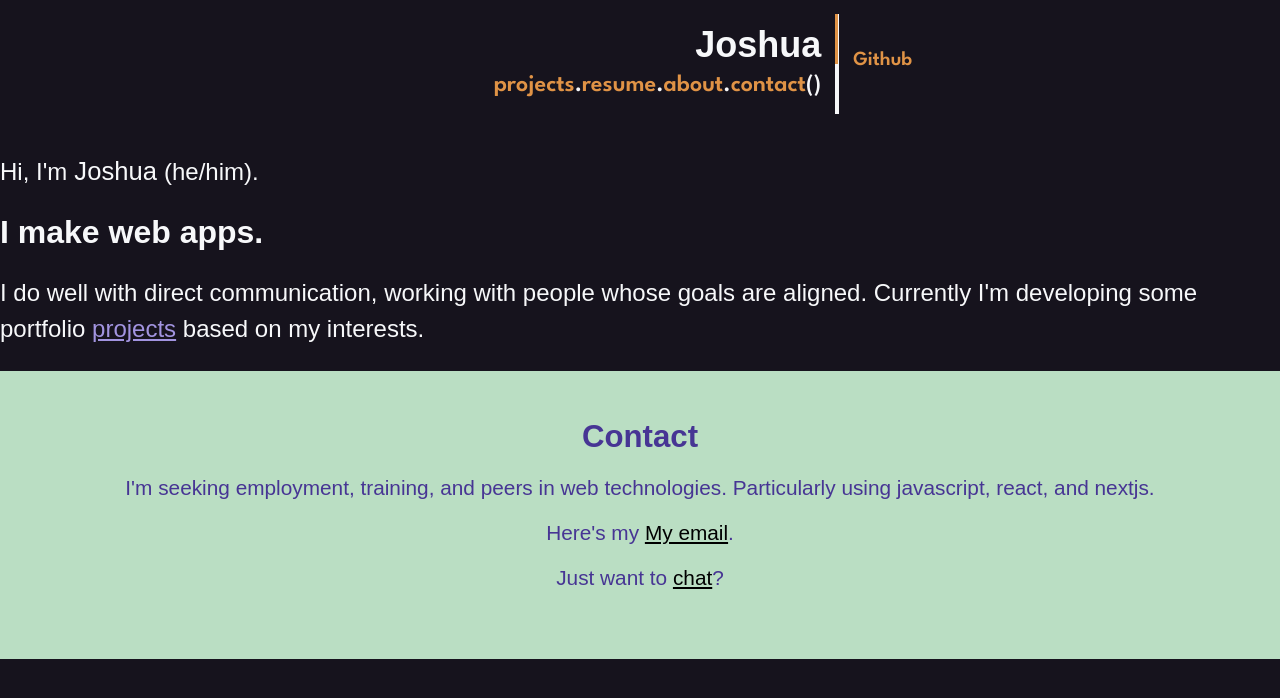
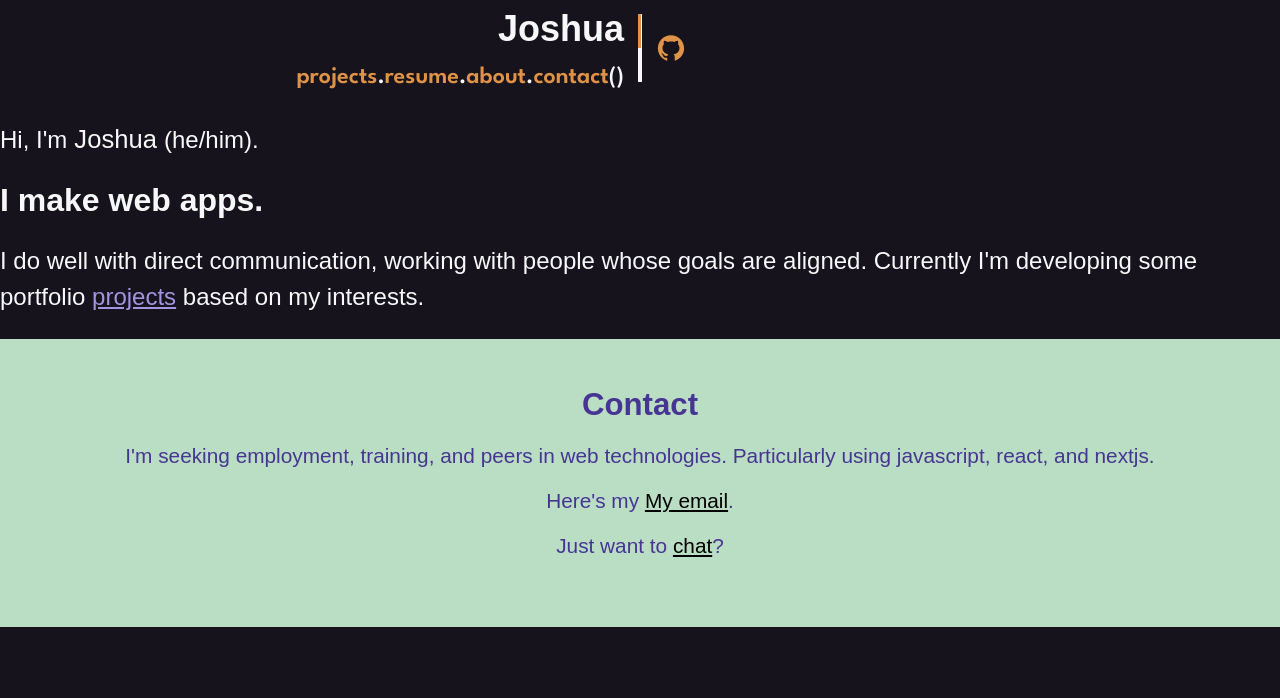
Before and after one commit to CarpentersKeys/portfolio, a Next.js app: page / in a window 1280 px wide. Shown: the top 698 px of the page. Built offline with nearby package versions, Linux system fonts and the light colour scheme; a web font is replaced by a local one.

Commit message:
centering/alignmnt on navbar

```diff
--- a/components/Layout.jsx
+++ b/components/Layout.jsx
@@ -1,6 +1,7 @@
 import Link from 'next/link';
 import Head from 'next/head';
 import styles from '../styles/Layout.module.scss';
+import { AiFillGithub } from 'react-icons/ai';
 
 export default function Layout({ pageTitle }) {
 
@@ -13,16 +14,18 @@ export default function Layout({ pageTitle }) {
                 <div id={styles.mainUl}>
                     <ul>
                         <li><h1><Link href='/'>Joshua</Link></h1></li>
-                        <li><Link href='/projects'>projects</Link></li>.
-                        <li><Link href='/resume'>resume</Link></li>.
-                        <li><Link href='/about'>about</Link></li>.
-                        <li><Link href='/contact'>contact</Link></li>()
+                            <li><Link href='/projects'>projects</Link></li><div>.</div>
+                            <li><Link href='/resume'>resume</Link></li><div>.</div>
+                            <li><Link href='/about'>about</Link></li><div>.</div>
+                            <li><Link href='/contact'>contact</Link></li><div>()</div>
                     </ul>
                 </div>
-                <div className='divider' id={styles.bar}><div style={{height: '50%', backgroundColor: 'var(--prim-clr)', width: '3px'}}></div> </div>
-                <ul id={styles.offsiteUl}>
-                    <li><a className={styles.link} rel="noreferrer noopener" target="_blank" href="https://github.com/CarpentersKeys">Github</a></li>
-                </ul>
+                <div className='divider' id={styles.bar}><div style={{ height: '50%', backgroundColor: 'var(--prim-clr)', width: '3px' }}></div> </div>
+                <div id={styles.offsiteUl}>
+                    <ul>
+                        <li><a className={styles.iconLink} rel="noreferrer noopener" target="_blank" href="https://github.com/CarpentersKeys"><div id={styles.icon}><AiFillGithub /></div></a></li>
+                    </ul>
+                </div>
             </nav>
         </div>
     )
--- a/styles/Layout.module.scss
+++ b/styles/Layout.module.scss
@@ -1,12 +1,9 @@
 #layout nav {
+    // background-color: khaki;
     display: flex;
     width: 100%;
     font-family: var(--spartan);
     justify-content: center;
-}
-
-nav #offsiteUl {
-    align-self: center;
 }
 
 #layout #mainUl ul {
@@ -14,14 +11,16 @@ nav #offsiteUl {
 }
 
 #layout nav ul {
+    width: 50vw;
     padding: 0;
+    margin: 0;
     display: flex;
     flex-flow: row wrap;
     list-style-type: none;
 }
 
 #layout a {
-    margin-bottom: 8px;
+    margin: 8px 0;
     display: block;
     text-decoration: none;
     color: var(--prim-clr);
@@ -42,7 +41,24 @@ nav #offsiteUl {
     font-family: var(--zen);
 }
 
+#offsiteUl ul {
+    display: flex;
+    place-content:center;
+    height: 100%;
+}
+
 #offsiteUl li {
-    font-size: smaller;
+    justify-content: left;
+    font-size: 30px;
+    min-height: auto;
+    display: flex;
     flex-basis: 100%;
 }
+
+#mainUl ul {
+    align-items: baseline;
+}
+
+.iconLink {
+    height: 30px;
+}
```
